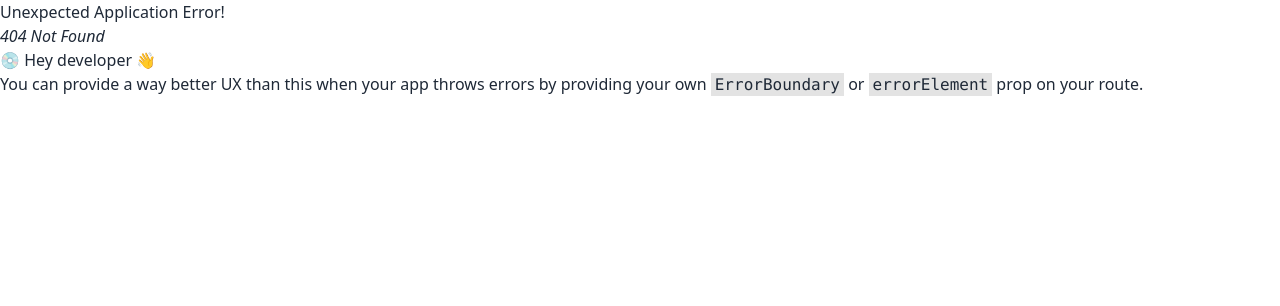
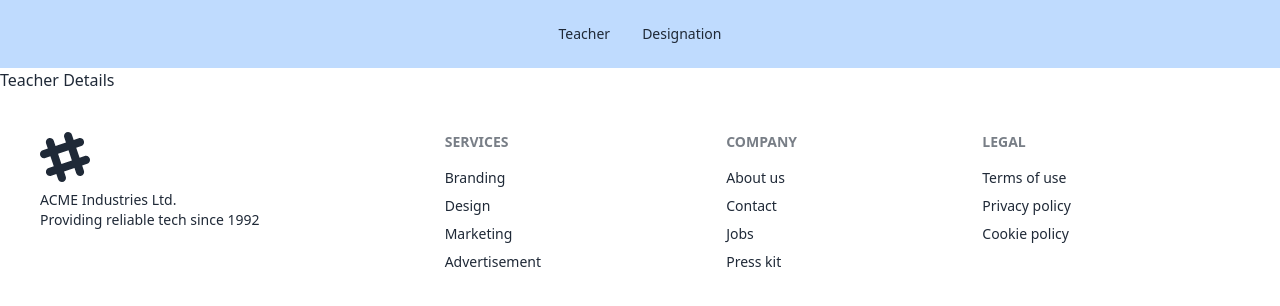
Before and after one commit to MariaTaskin01/tms-ui, a React (Vite) app: page /teacher in a window 1280 px wide. Before the commit this address had no page. Shown: the top 306 px of the page. Built offline with nearby package versions, Linux system fonts and the light colour scheme.

Commit message:
Teacher and Designation jsx added

```diff
--- /dev/null
+++ b/src/pages/Designation.jsx
@@ -0,0 +1,12 @@
+/* eslint-disable no-unused-vars */
+import React from 'react';
+
+const Designation = () => {
+    return (
+        <div>
+            <h1>Designation Details</h1>
+        </div>
+    );
+};
+
+export default Designation;
--- a/src/pages/Navbar.jsx
+++ b/src/pages/Navbar.jsx
@@ -5,14 +5,10 @@ import { Link } from 'react-router-dom';
 const Navbar = () => {
     return (
         <div className="navbar bg-blue-200">
-        <div className="">
-        <Link to = "/" className="btn btn-ghost text-xl">TMS</Link>
-      </div>
       <div className="flex-none mx-auto">
         <ul className="menu menu-horizontal px-1">
-          <li><Link to="/home">Home</Link></li>
-          <li><Link to="/dashboard">Dashboard</Link></li>
-          {/* <li><Link to="/dashboard">Dashboard</Link></li>  */}
+          <li><Link to="/teacher">Teacher</Link></li>
+          <li><Link to="/designation">Designation</Link></li>
         </ul>
         </div>
         </div>
--- a/src/pages/Dashboard.jsx
+++ b/src/pages/Teacher.jsx
@@ -1,12 +1,12 @@
 /* eslint-disable no-unused-vars */
 import React from 'react';
 
-const Dashboard = () => {
+const Teacher = () => {
     return (
         <div>
-            <h1>Teacher Details</h1>
+            <p>Teacher Details</p>
         </div>
     );
 };
 
-export default Dashboard;
+export default Teacher;
```
Also changed, not shown: src/routes/routes.jsx (+4 -4 lines).
